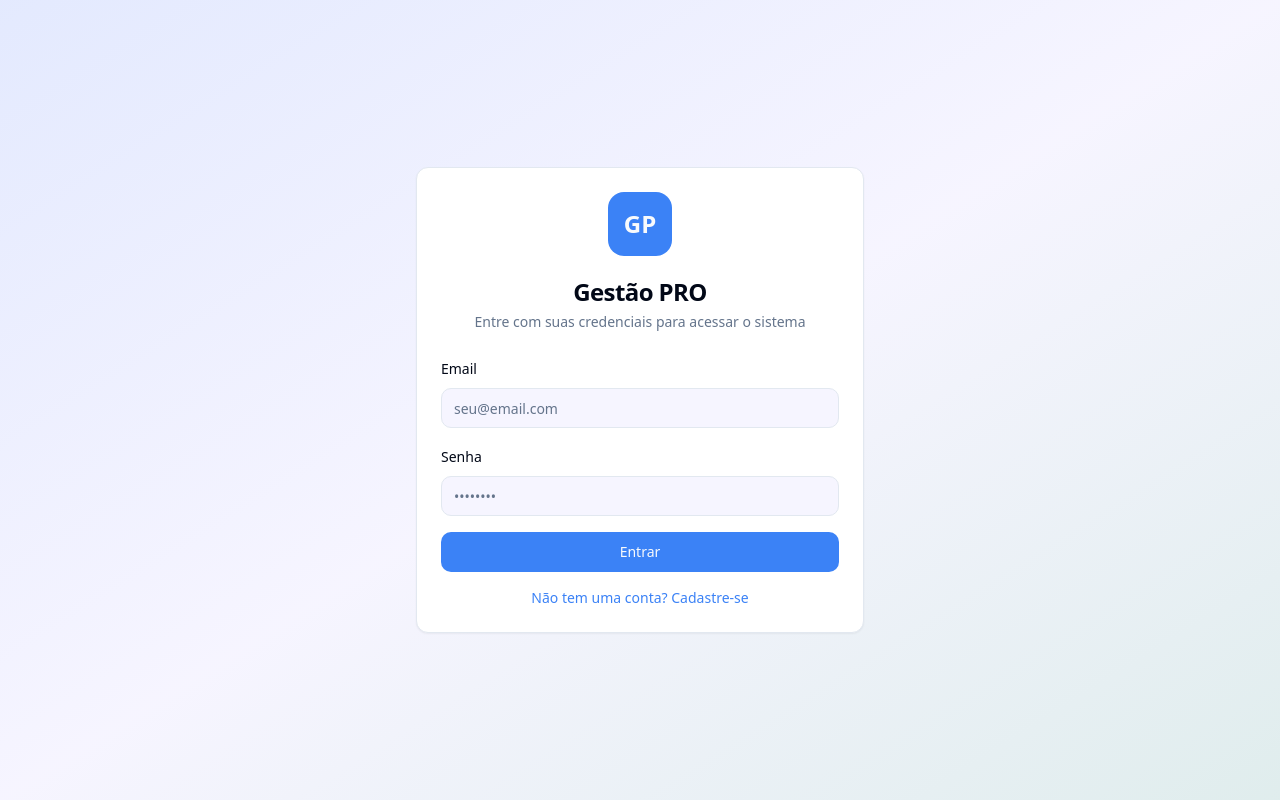
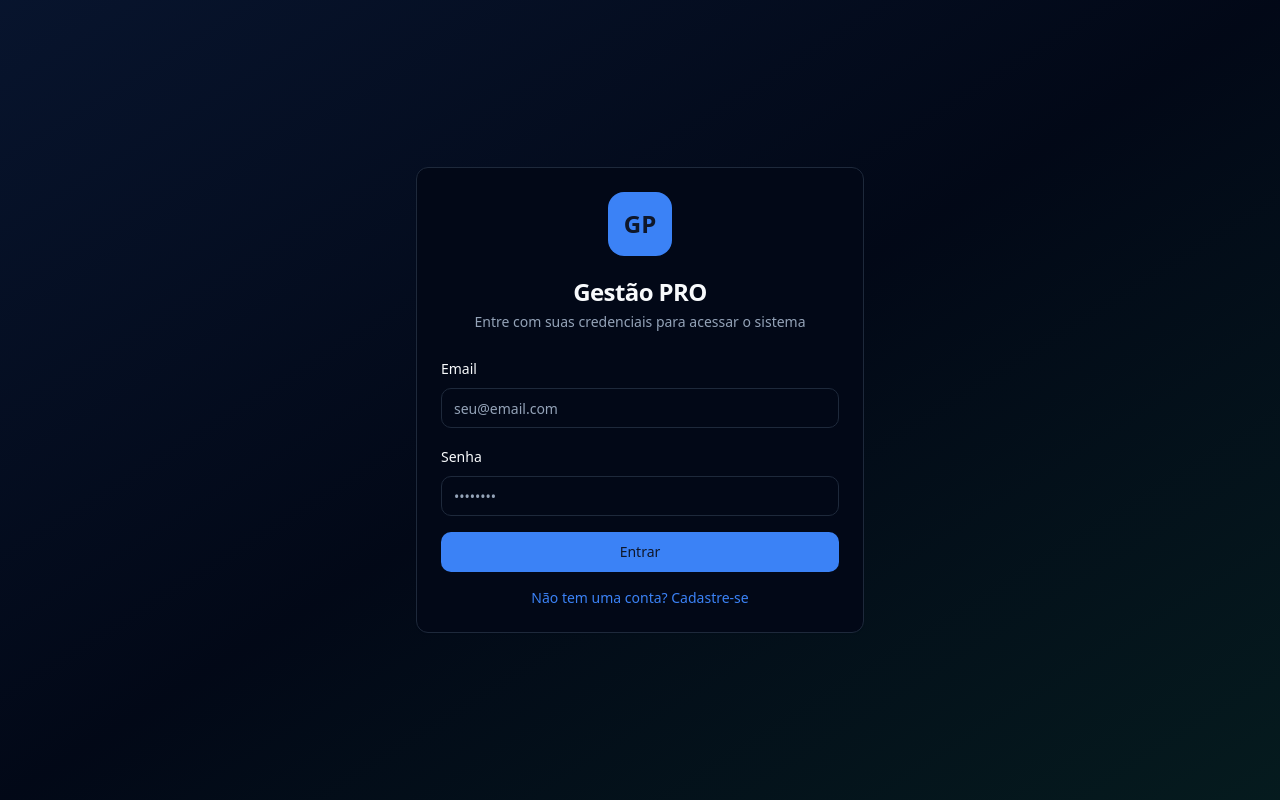
Before and after one commit to sousavivas2026/gestaopro11, a React (Vite) app: page /auth in a window 1280 px wide. Built offline with nearby package versions, Linux system fonts and the light colour scheme.

Commit message:
Fix: Adjust dashboard and theme

```diff
--- a/src/components/Layout.tsx
+++ b/src/components/Layout.tsx
@@ -15,9 +15,6 @@ export function Layout({ children }: LayoutProps) {
         <main className="flex-1 overflow-auto">
           <header className="sticky top-0 z-10 flex h-14 items-center gap-4 border-b bg-background px-4">
             <SidebarTrigger />
-            <div className="flex-1 max-w-md">
-              <AISearch />
-            </div>
           </header>
           <div className="p-6">{children}</div>
         </main>
--- a/src/index.css
+++ b/src/index.css
@@ -9,28 +9,28 @@ All colors MUST be HSL.
 @layer base {
   :root {
     --background: 248 100% 98%;
-    --foreground: 222.2 84% 4.9%;
+    --foreground: 0 0% 0%;
 
     --card: 0 0% 100%;
-    --card-foreground: 222.2 84% 4.9%;
+    --card-foreground: 0 0% 0%;
 
     --popover: 0 0% 100%;
-    --popover-foreground: 222.2 84% 4.9%;
+    --popover-foreground: 0 0% 0%;
 
     --primary: 217.2 91.2% 59.8%;
-    --primary-foreground: 210 40% 98%;
+    --primary-foreground: 0 0% 100%;
 
     --secondary: 210 40% 96.1%;
-    --secondary-foreground: 222.2 47.4% 11.2%;
+    --secondary-foreground: 0 0% 0%;
 
     --muted: 210 40% 96.1%;
-    --muted-foreground: 215.4 16.3% 46.9%;
+    --muted-foreground: 0 0% 20%;
 
     --accent: 142.1 76.2% 36.3%;
-    --accent-foreground: 210 40% 98%;
+    --accent-foreground: 0 0% 100%;
 
     --destructive: 0 84.2% 60.2%;
-    --destructive-foreground: 210 40% 98%;
+    --destructive-foreground: 0 0% 100%;
 
     --border: 214.3 31.8% 91.4%;
     --input: 214.3 31.8% 91.4%;
@@ -87,4 +87,14 @@ All colors MUST be HSL.
   body {
     @apply bg-background text-foreground;
   }
+
+  /* Light mode text with shadow for better visibility */
+  :root body {
+    text-shadow: 0 0 1px rgba(0, 0, 0, 0.1);
+  }
+
+  /* Remove shadow in dark mode */
+  .dark body {
+    text-shadow: none;
+  }
 }
--- a/src/main.tsx
+++ b/src/main.tsx
@@ -12,7 +12,7 @@ const queryClient = new QueryClient();
 createRoot(document.getElementById("root")!).render(
   <StrictMode>
     <QueryClientProvider client={queryClient}>
-      <ThemeProvider attribute="class" defaultTheme="light" enableSystem={false}>
+      <ThemeProvider attribute="class" defaultTheme="dark" enableSystem={false}>
         <SoundAlertProvider>
           <BrowserRouter>
             <App />
```
